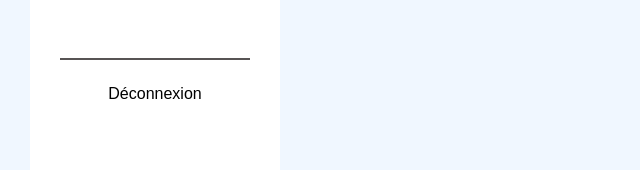
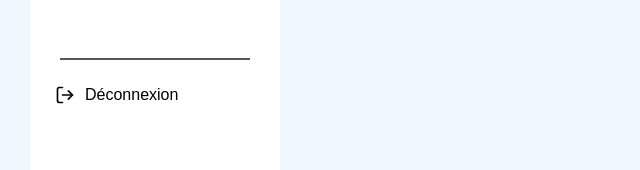
Before and after one commit to Coder-Edge/USI-Fablab, a React (Vite) app: page / in a window 1280 px wide. Shown: the part 458-628 px from the top of the page, without its empty margins (0-640 px from the left). Built offline with nearby package versions, Linux system fonts and the light colour scheme.

Commit message:
Navbar without icons

```diff
--- a/package.json
+++ b/package.json
@@ -11,7 +11,8 @@
   },
   "dependencies": {
     "react": "^18.3.1",
-    "react-dom": "^18.3.1"
+    "react-dom": "^18.3.1",
+    "react-icons": "^5.3.0"
   },
   "devDependencies": {
     "@eslint/js": "^9.13.0",
--- a/src/Navbar/navbar.css
+++ b/src/Navbar/navbar.css
@@ -91,8 +91,10 @@ hr{
 /* Styles pour le bouton de déconnexion */
 .logout {
     margin-top: 10px;
-    text-align: center;
     padding: 15px;
+    margin: 10px;
+    display: flex;
+    align-items: center;
 }
 
 .logout-logo {
--- a/src/Navbar/navbar.jsx
+++ b/src/Navbar/navbar.jsx
@@ -1,10 +1,21 @@
 import React from "react";
 import ReactDom from "react-dom/client";
-
+import { FiGrid, FiBox, FiDollarSign, FiCalendar, FiUsers, FiShoppingBag, FiSettings, FiLogOut } from 'react-icons/fi';
 
 import './Navbar.css';
 
 const Navbar = () => {
+
+    const menuItems = [
+        { icon: FiGrid, text: 'Tableau de bord', active: false },
+        { icon: FiBox, text: 'Inventaire', active: true },
+        { icon: FiDollarSign, text: 'Budget', active: false },
+        { icon: FiCalendar, text: 'Calendrier', active: false },
+        { icon: FiUsers, text: 'Membres', active: false },
+        { icon: FiShoppingBag, text: 'Boutique', active: false },
+        { icon: FiSettings, text: 'Paramètre', active: false },
+      ];
+
     return (
         <div className="navbar">
             <div className="navbar-header">
@@ -23,7 +34,7 @@ const Navbar = () => {
             <hr />
 
             <div className="logout">
-                {/* <img src="logout_logo.png" alt="Logo Déconnexion" className="logout-logo" /> */}
+                <FiLogOut className="logout-logo"/>
                 <a href="#" className="logout-link">Déconnexion</a>
             </div>
         </div>
```
Also changed, not shown: 1 other file (tests, documents, lock files or other folders).
